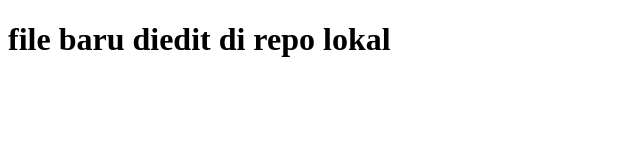
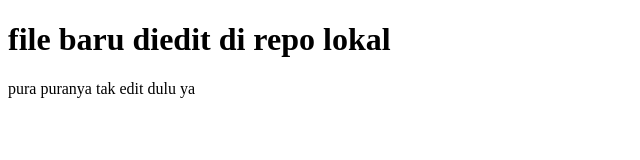
Before and after one commit to nurid/demorepobaru, a plain HTML site: page filebaru.html in a window 1280 px wide. Shown: the whole page, without its empty margins (0-640 px from the left). Drawn offline with Linux system fonts and the light colour scheme.

Commit message:
fitur baru ditambahkan v1

```diff
--- a/filebaru.html
+++ b/filebaru.html
@@ -5,5 +5,7 @@
 <body>
 <h1>file baru diedit di repo lokal</h1>
 
+<p> pura puranya tak edit dulu ya</p>
+
 </body>
 </html>
```
